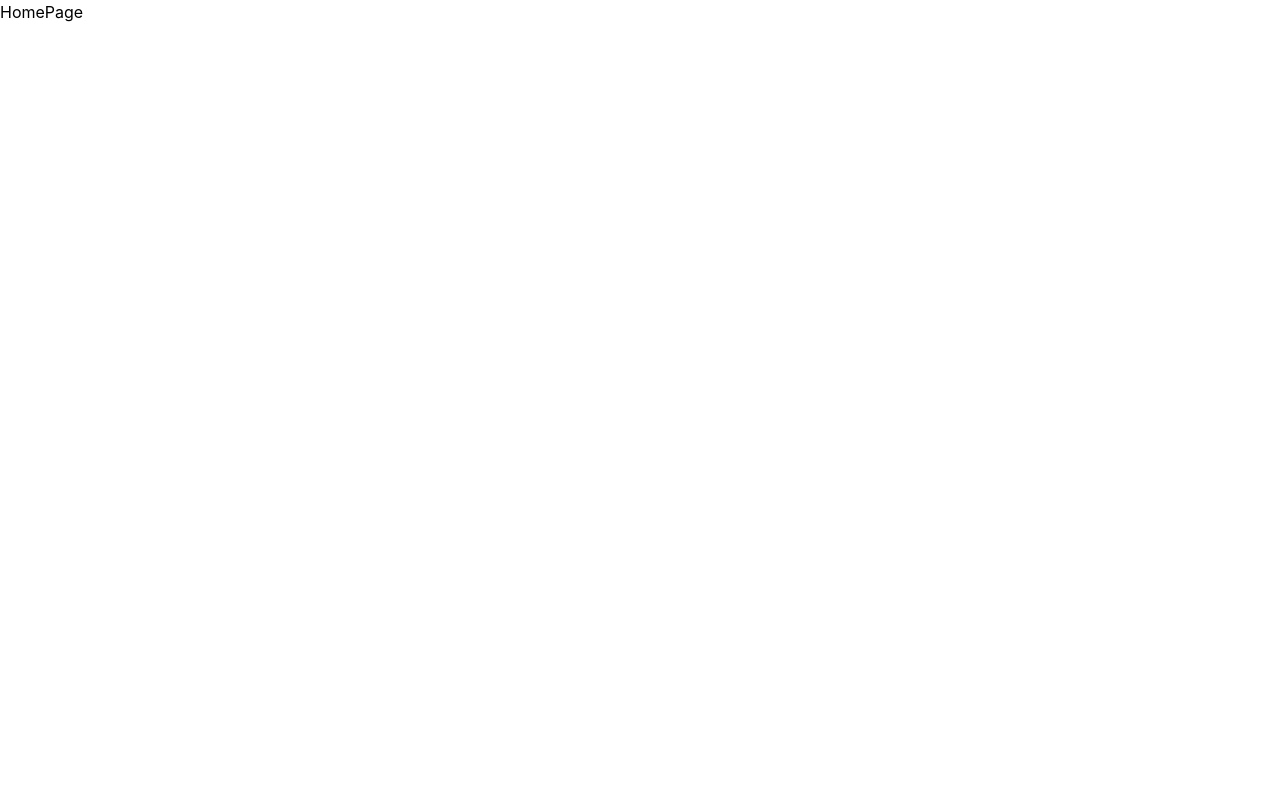
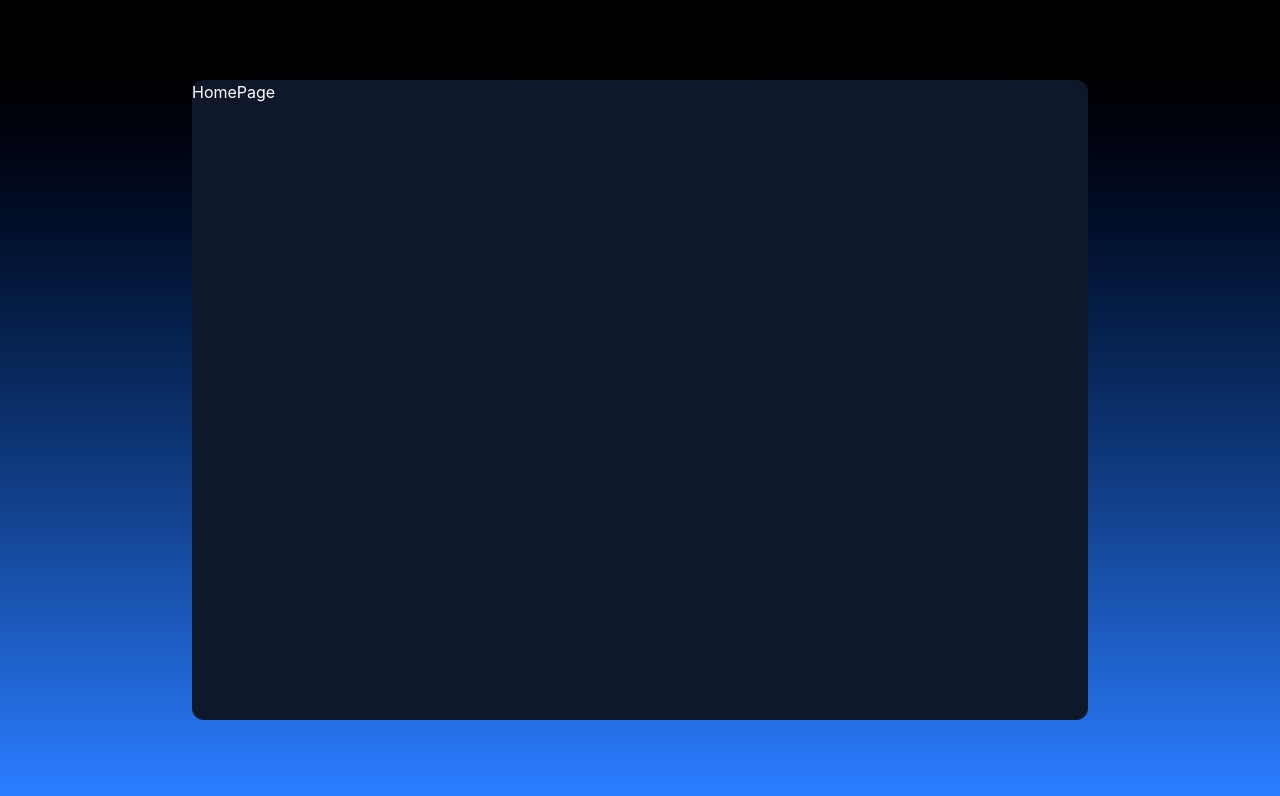
Before and after one commit to dojo-prog/web-chat-docker, a React (Vite) app in the folder frontend/: page / in a window 1280 px wide. Shown: the top 796 px of the page. Built offline with nearby package versions, Linux system fonts and the light colour scheme.

Commit message:
added styling to main layout

```diff
--- a/frontend/src/layouts/MainLayout.tsx
+++ b/frontend/src/layouts/MainLayout.tsx
@@ -2,8 +2,10 @@ import { Outlet } from "react-router-dom";
 
 const MainLayout = () => {
   return (
-    <div>
-      <Outlet />
+    <div className="h-screen w-screen bg-linear-to-t from-blue-500 to-black flex items-center justify-center px-5">
+      <div className="max-w-4xl w-full h-[80vh] bg-slate-900 rounded-xl text-white">
+        <Outlet />
+      </div>
     </div>
   );
 };
```
